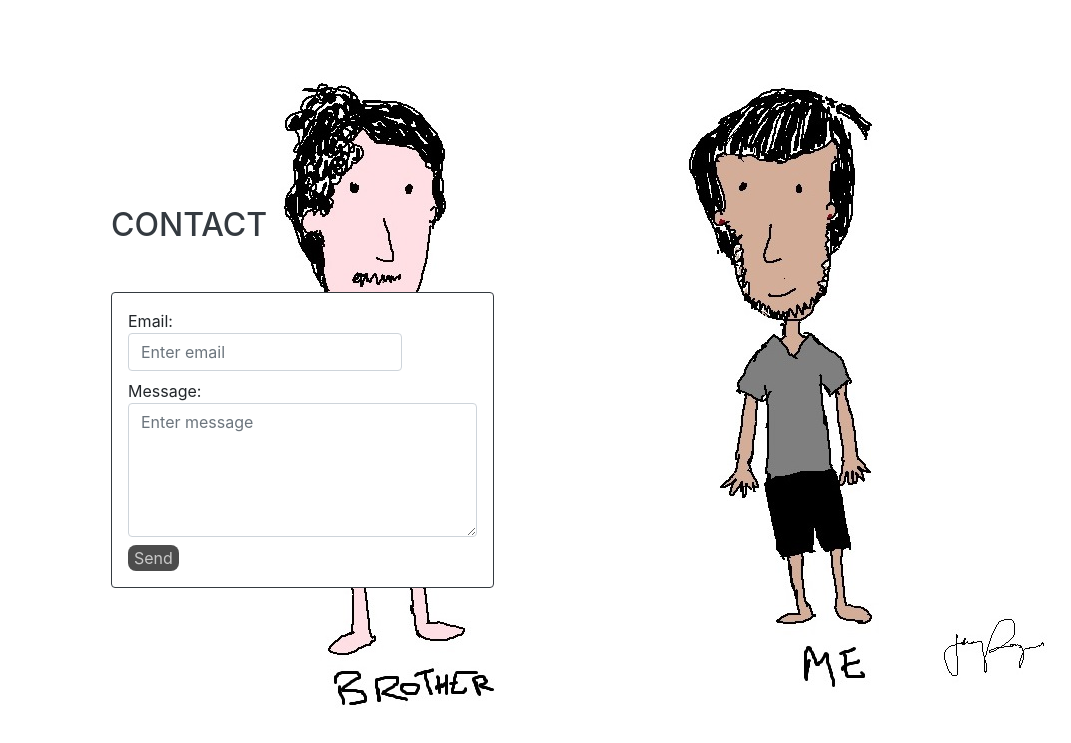
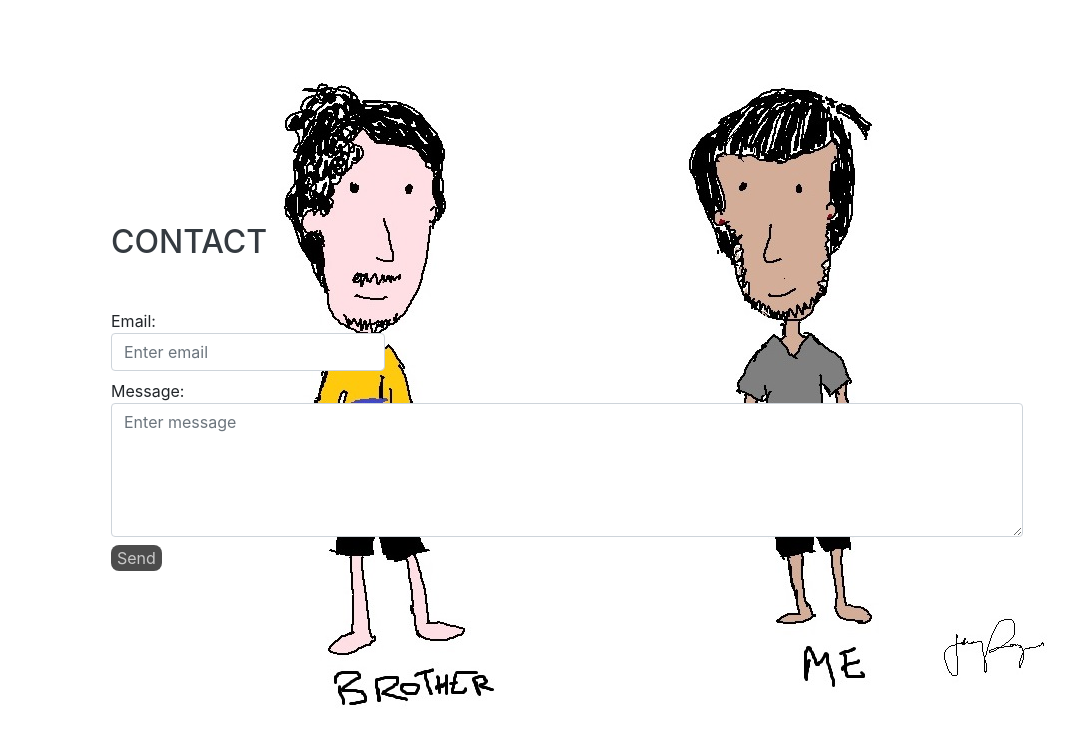
Before and after one commit to ddnguyen89/ddnguyen89_2018, a website with bundled scripts: page index.html in a window 1280 px wide. Shown: the part 7602-8345 px from the top of the page, without its empty margins (209-1280 px from the left). Built offline with nearby package versions, Linux system fonts and the light colour scheme; a web font is replaced by a local one.

Commit message:
Update index.html

```diff
--- a/index.html
+++ b/index.html
@@ -526,7 +526,7 @@
     <section class="resume-section p-3 p-lg-5 d-flex align-items-center" id="contact">
         <div class="w-100">
             <h2 class="mb-5">Contact</h2>
-            <div class="card border-dark p-3" style="width: fit-content;">
+            <div style="width: fit-content;">
                 <form action="https://formspree.io/xjvgoorg" method="POST">
                     <div>
                         <label>
@@ -536,7 +536,7 @@
                     <div>
                         <label>
                             Message:
-                            <textarea name="message" placeholder="Enter message" class="form-control" rows=5 cols=30
+                            <textarea name="message" placeholder="Enter message" class="form-control" rows=5 cols="100%"
                                 required></textarea>
                         </label>
                     </div>
```
